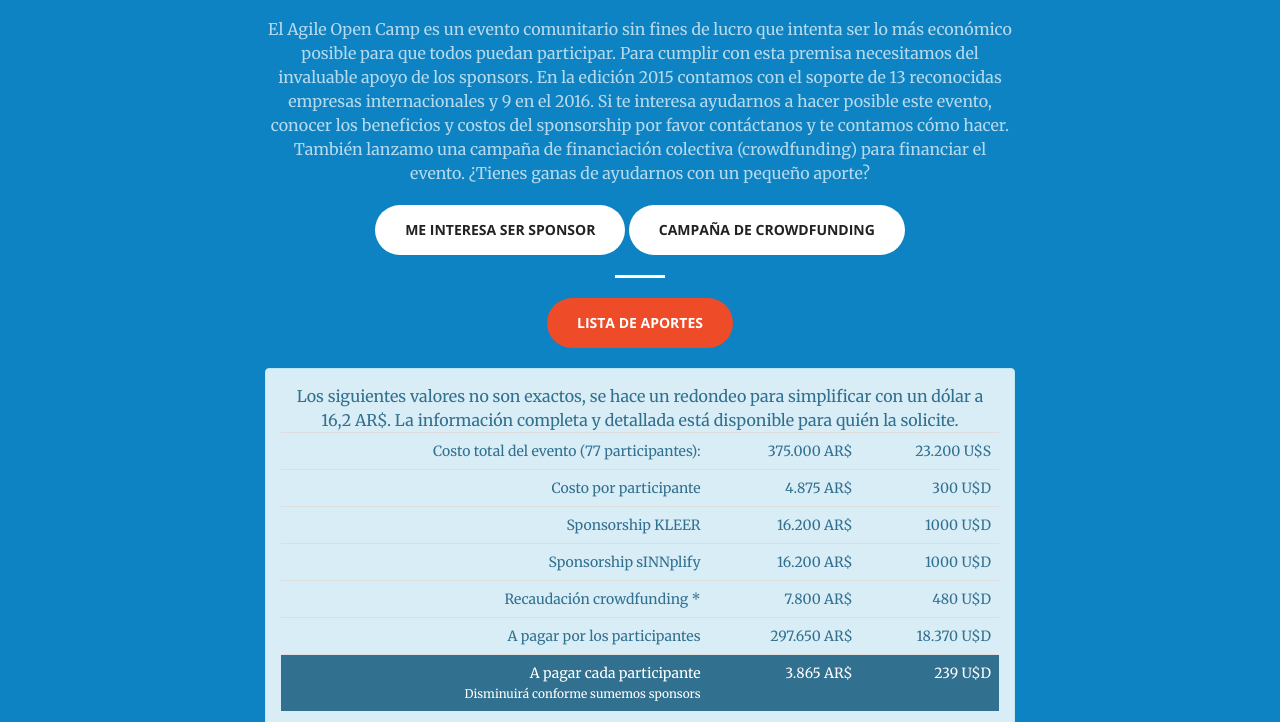
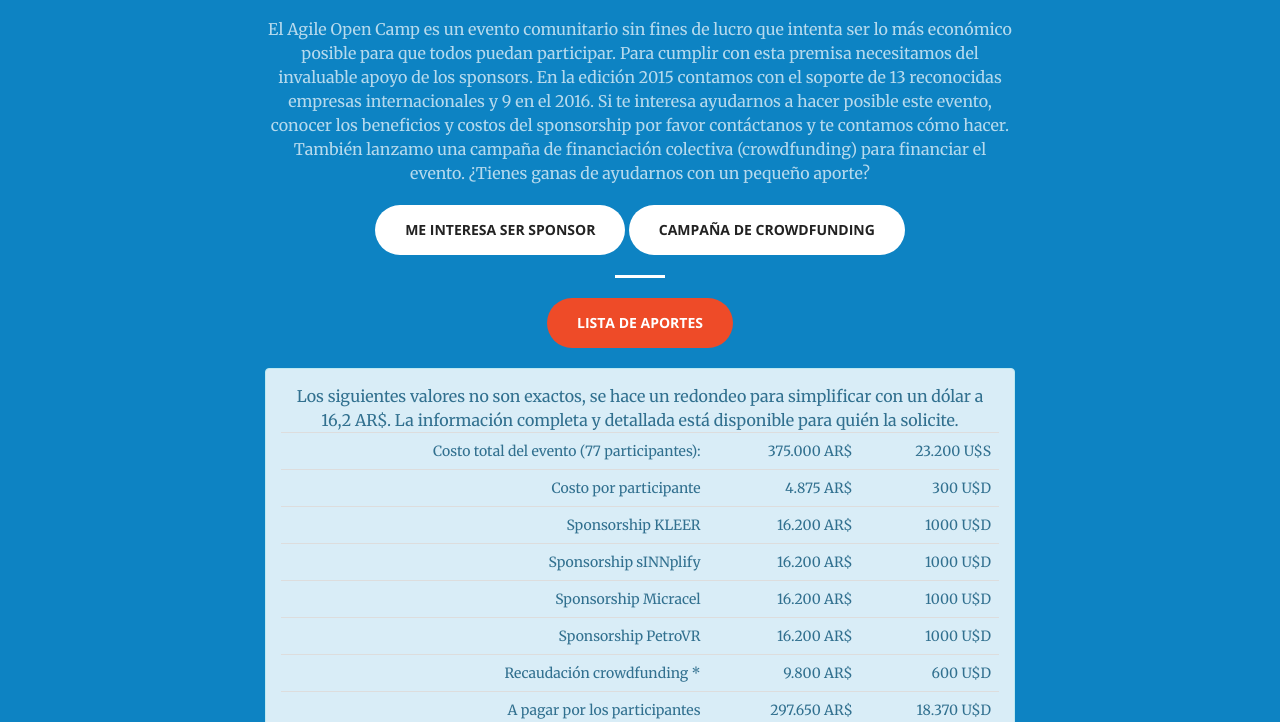
Before and after one commit to mstrione/AOC2017-BRC-website, a plain HTML site: page httpdocs/index.html in a window 1280 px wide. Both pictures are taken after a click on the button "LISTA DE APORTES". Shown: the part 4885-5607 px from the top of the page. Drawn offline with nearby package versions, Linux system fonts and the light colour scheme; a script that the page names is missing.

Commit message:
Aporte de Salias, Tejerina y Sponsors:  PetroVR y Micracel

```diff
--- a/httpdocs/index.html
+++ b/httpdocs/index.html
@@ -575,9 +575,19 @@
                                     <td>1000 U$D</td>
                                 </tr>
                                 <tr>
+                                    <td>Sponsorship Micracel</td>
+                                    <td>16.200 AR$</td>
+                                    <td>1000 U$D</td>
+                                </tr>
+                                <tr>
+                                    <td>Sponsorship PetroVR</td>
+                                    <td>16.200 AR$</td>
+                                    <td>1000 U$D</td>
+                                </tr>
+                                <tr>
                                     <td>Recaudación crowdfunding *</td>
-                                    <td>7.800 AR$</td>
-                                    <td>480 U$D</td>
+                                    <td>9.800 AR$</td>
+                                    <td>600 U$D</td>
                                 </tr>
                                 <tr>
                                     <td>A pagar por los participantes</td>
@@ -592,7 +602,7 @@
                                 </tbody>
                             </table>
 
-                            <p class="small">* Agradecemos a Walter Andres De Noni, Carlos Peix, Sara Molano, Gonzalo Cufré, Marta Beatriz Bendomir, Diego Sánchez Rivera y María Florencia Ruiz por sus aportes personales a la campaña de crowdfunding.</p>
+                            <p class="small">* Agradecemos a Walter Andres De Noni, Carlos Peix, Sara Molano, Gonzalo Cufré, Marta Beatriz Bendomir, Diego Sánchez Rivera, María Florencia Ruiz, Martín Salias y María Eugenia Tejerina por sus aportes personales a la campaña de crowdfunding.</p>
 
                         </div>
                     </div>
```
